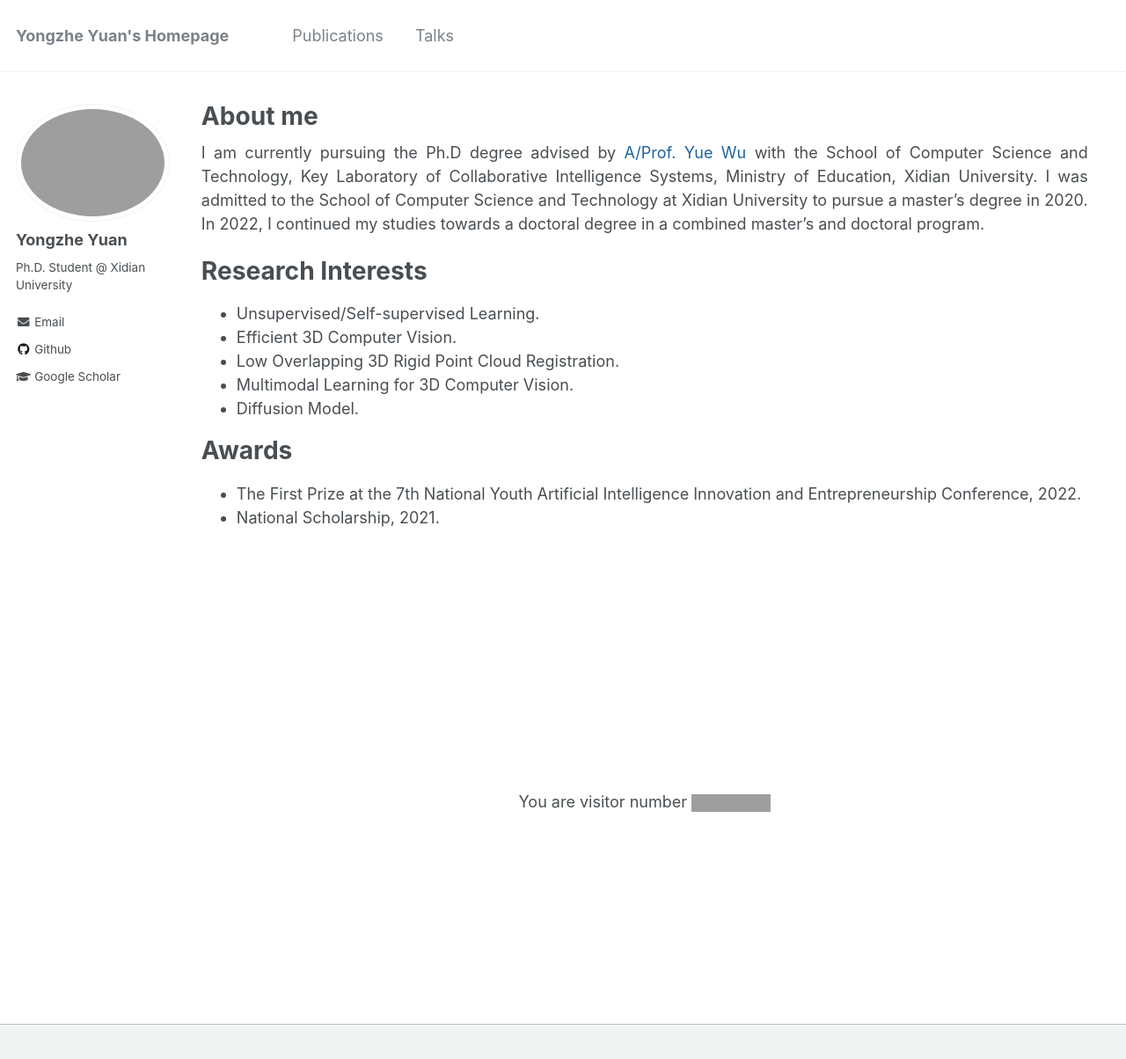
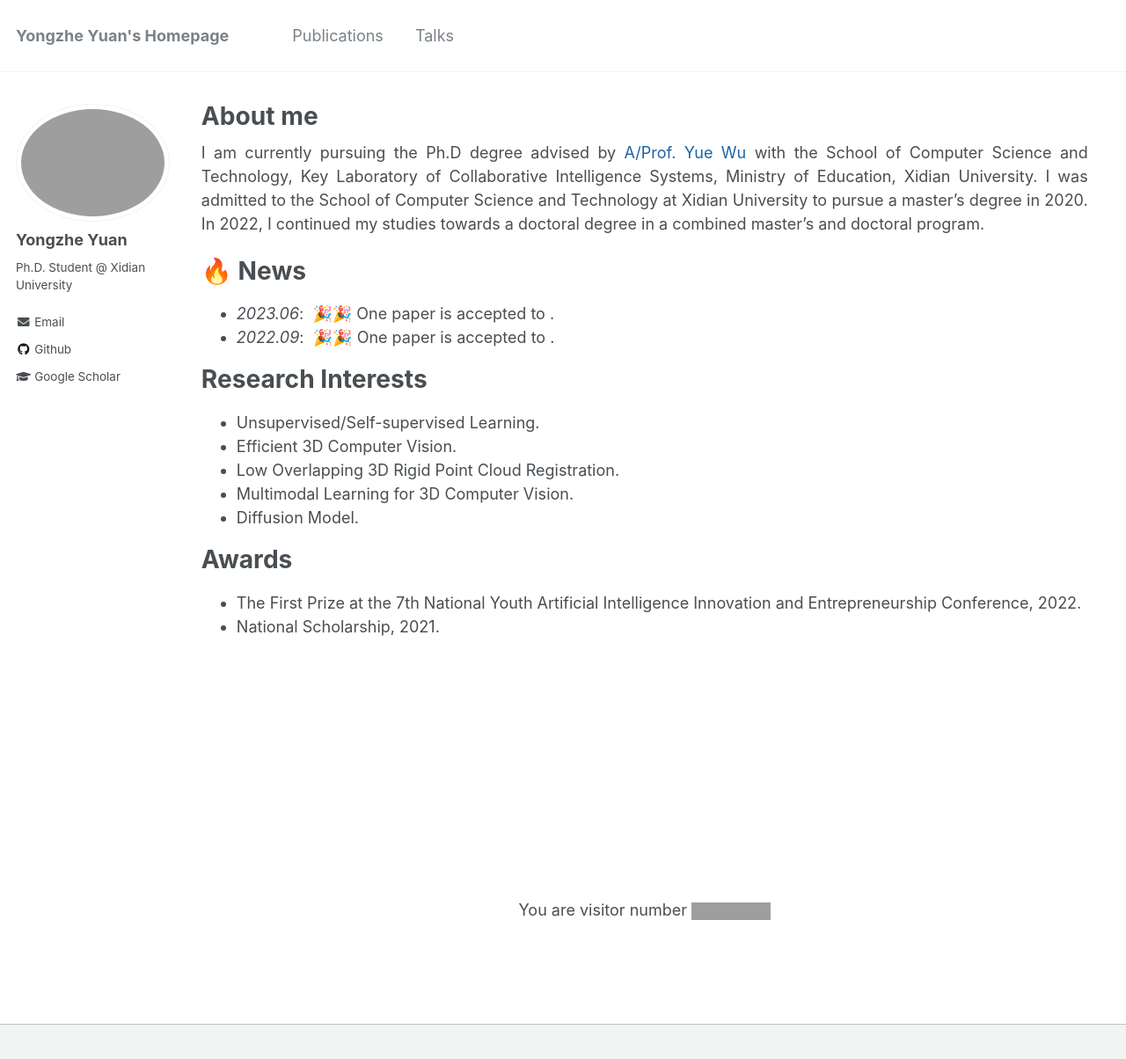
Before and after one commit to YYZMARS/YYZMARS.github.io, a Jekyll site: the page built from _pages/home.md, in a window 1280 px wide and 1237 px high. Shown: the top 1204 px of the window at 88% size. Built offline with Jekyll 4.4.1, drawn with Linux system fonts in a browser that asks for light colours; a script that is not in the unit is left out; grey boxes are pictures that could not be loaded.

Commit message:
Update home.md

```diff
--- a/_pages/home.md
+++ b/_pages/home.md
@@ -9,6 +9,10 @@ redirect_from:
 ---
 
 I am currently pursuing the Ph.D degree advised by [A/Prof. Yue Wu](https://web.xidian.edu.cn/wuyue/) with the School of Computer Science and Technology, Key Laboratory of Collaborative Intelligence Systems, Ministry of Education, Xidian University. I was admitted to the School of Computer Science and Technology at Xidian University to pursue a master's degree in 2020. In 2022, I continued my studies towards a doctoral degree in a combined master's and doctoral program.
+
+# 🔥 News
+- *2023.06*: &nbsp;🎉🎉 One paper is accepted to .
+- *2022.09*: &nbsp;🎉🎉 One paper is accepted to .
 
 <h1>Research Interests</h1>
 - Unsupervised/Self-supervised Learning.
```
